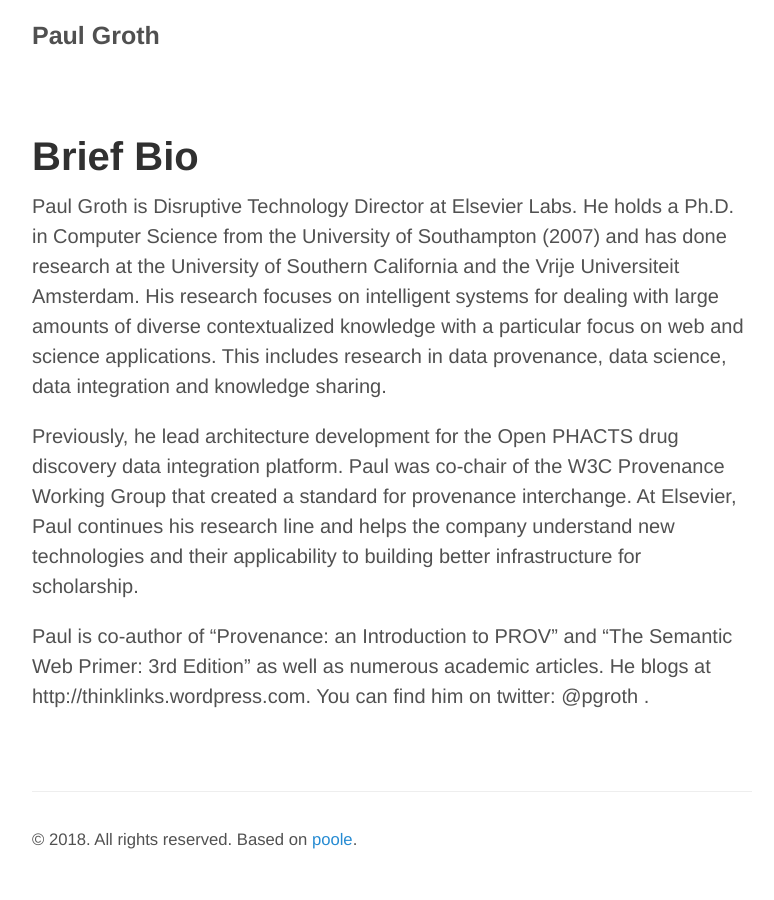
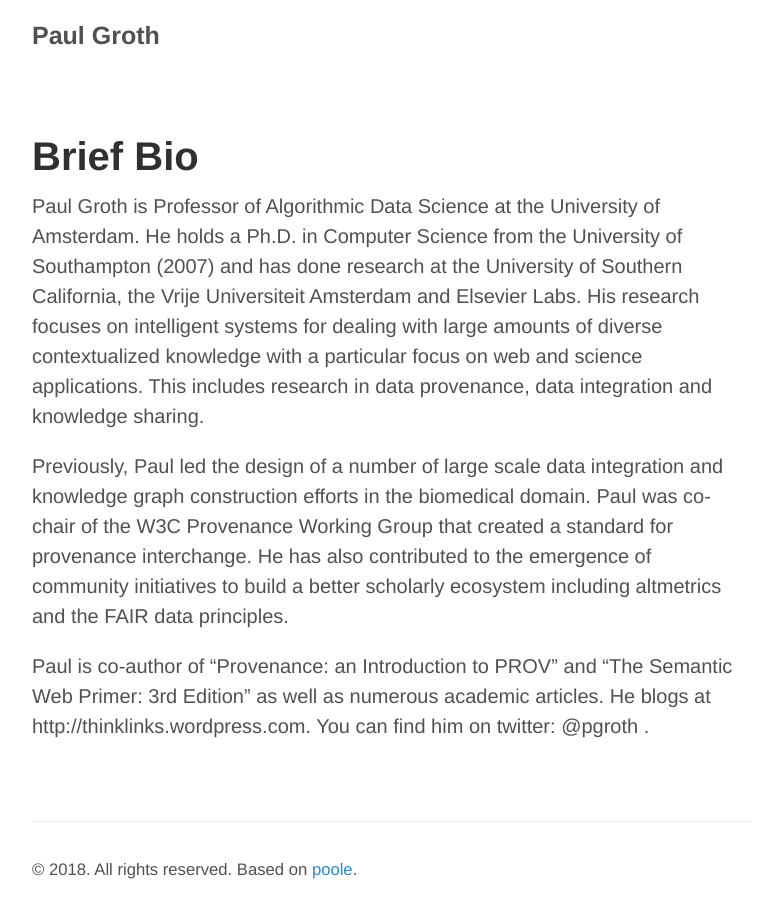
Before and after one commit to pgroth/pgroth.github.com, a Jekyll site: the page built from bio.md, in a window 1280 px wide. Shown: the whole page, without its empty margins (248-1022 px from the left). Built offline with Jekyll 4.4.1, drawn with Linux system fonts in a browser that asks for light colours.

Commit message:
Updated to change affiliation
to the University of Amsterdam

```diff
--- a/bio.md
+++ b/bio.md
@@ -3,8 +3,8 @@ layout: page
 title: Brief Bio
 ---
 
-Paul Groth is Disruptive Technology Director at Elsevier Labs. He holds a Ph.D. in Computer Science from the University of Southampton (2007) and has done research at the University of Southern California and the Vrije Universiteit Amsterdam. His research focuses on intelligent systems for dealing with large amounts of diverse contextualized knowledge with a particular focus on web and science applications. This includes research in data provenance, data science, data integration and knowledge sharing.
+Paul Groth is Professor of Algorithmic Data Science at the University of Amsterdam. He holds a Ph.D. in Computer Science from the University of Southampton (2007) and has done research at the University of Southern California, the Vrije Universiteit Amsterdam and Elsevier Labs. His research focuses on intelligent systems for dealing with large amounts of diverse contextualized knowledge with a particular focus on web and science applications. This includes research in data provenance, data integration and knowledge sharing.
 
-Previously, he lead architecture development for the Open PHACTS drug discovery data integration platform. Paul was co-chair of the W3C Provenance Working Group that created a standard for provenance interchange. At Elsevier, Paul continues his research line and helps the company understand new technologies and their applicability to building better infrastructure for scholarship.
+Previously, Paul led the design of a number of large scale data integration and knowledge graph construction efforts in the biomedical domain. Paul was co-chair of the W3C Provenance Working Group that created a standard for provenance interchange. He has also contributed to the emergence of community initiatives to build a better scholarly ecosystem including altmetrics and the FAIR data principles.
 
 Paul is co-author of "Provenance: an Introduction to PROV" and "The Semantic Web Primer: 3rd Edition" as well as numerous academic articles. He blogs at http://thinklinks.wordpress.com. You can find him on twitter: @pgroth .
```
